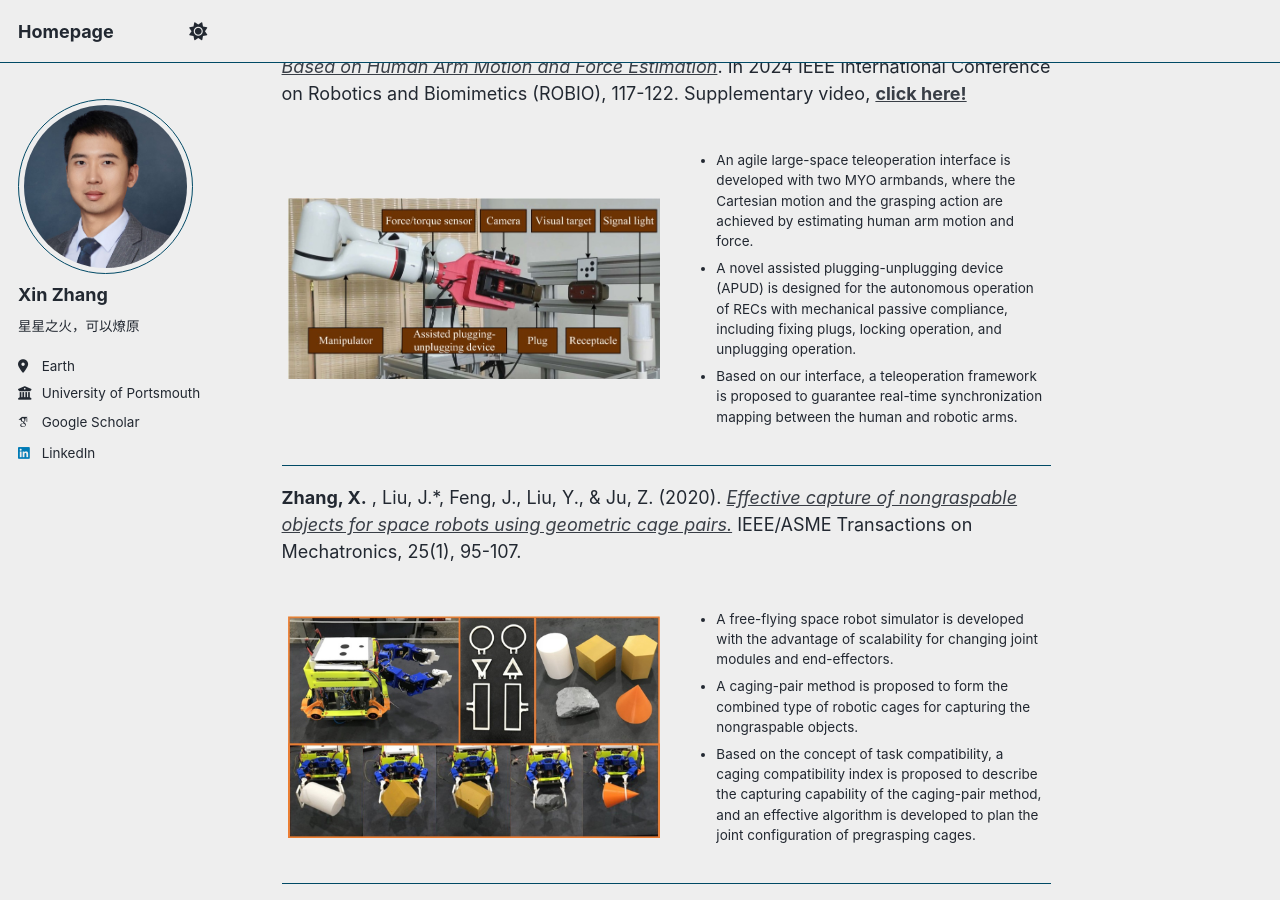
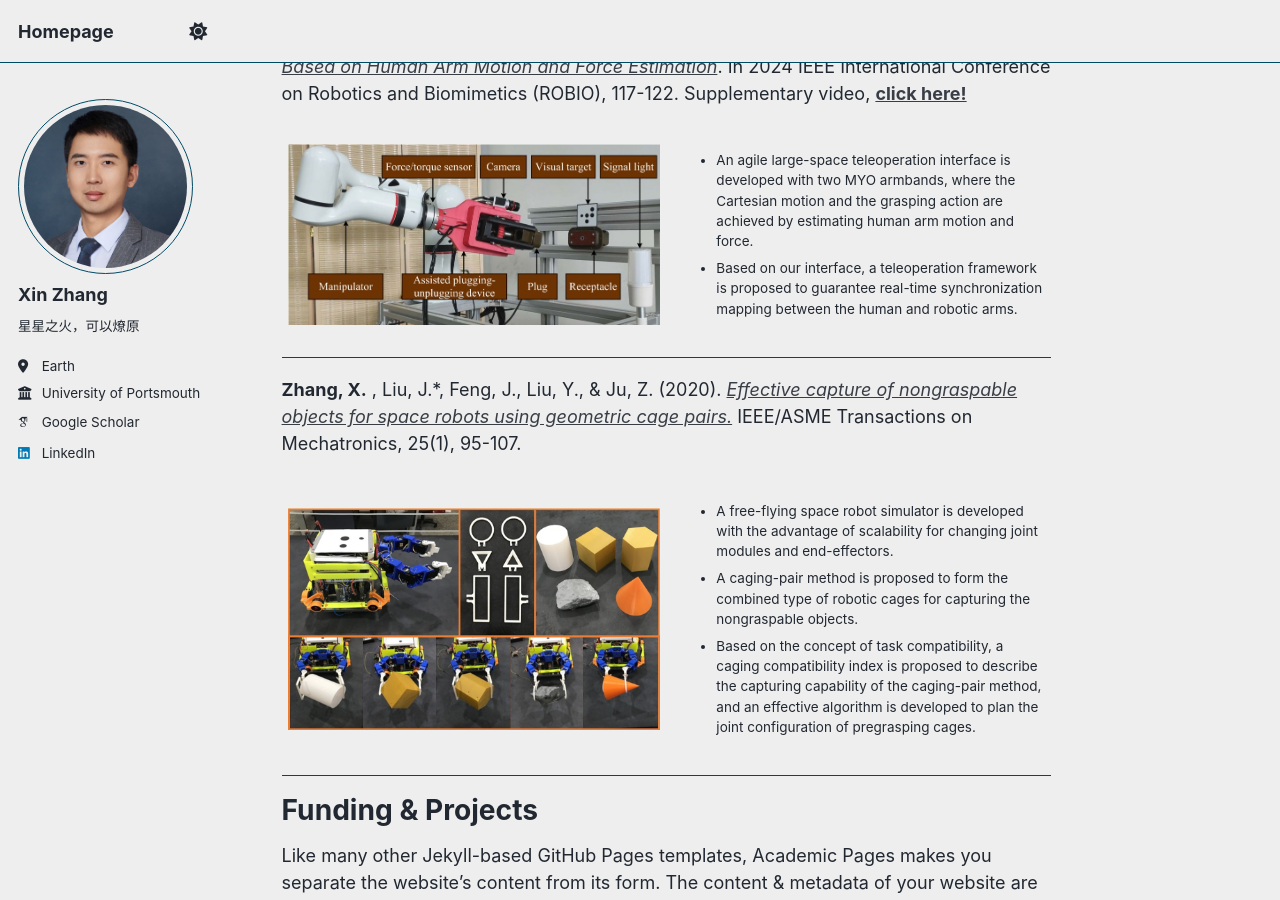
Before and after one commit to Mansion-ZX/Mansion-ZX.github.io, a Jekyll site: the page built from _pages/about.md, in a window 1280 px wide and 900 px high, scrolled down 2449 px. Built offline with Jekyll 4.4.1, drawn with Linux system fonts in a browser that asks for light colours; some web fonts are replaced; a script that is not in the unit is left out.

Commit message:
Update about.md

```diff
--- a/_pages/about.md
+++ b/_pages/about.md
@@ -81,7 +81,6 @@ Supplementary video, [**click here!**](https://youtu.be/5EQW3m5ep10)
     <td style="vertical-align: top; padding-left: 10px; border: none;">
       <ul>
       <li>An agile large-space teleoperation interface is developed with two MYO armbands, where the Cartesian motion and the grasping action are achieved by estimating human arm motion and force.</li>
-      <li>A novel assisted plugging-unplugging device (APUD) is designed for the autonomous operation of RECs with mechanical passive compliance, including fixing plugs, locking operation, and unplugging operation.</li>
       <li>Based on our interface, a teleoperation framework is proposed to guarantee real-time synchronization mapping between the human and robotic arms.</li>
       </ul>
     </td>
```
